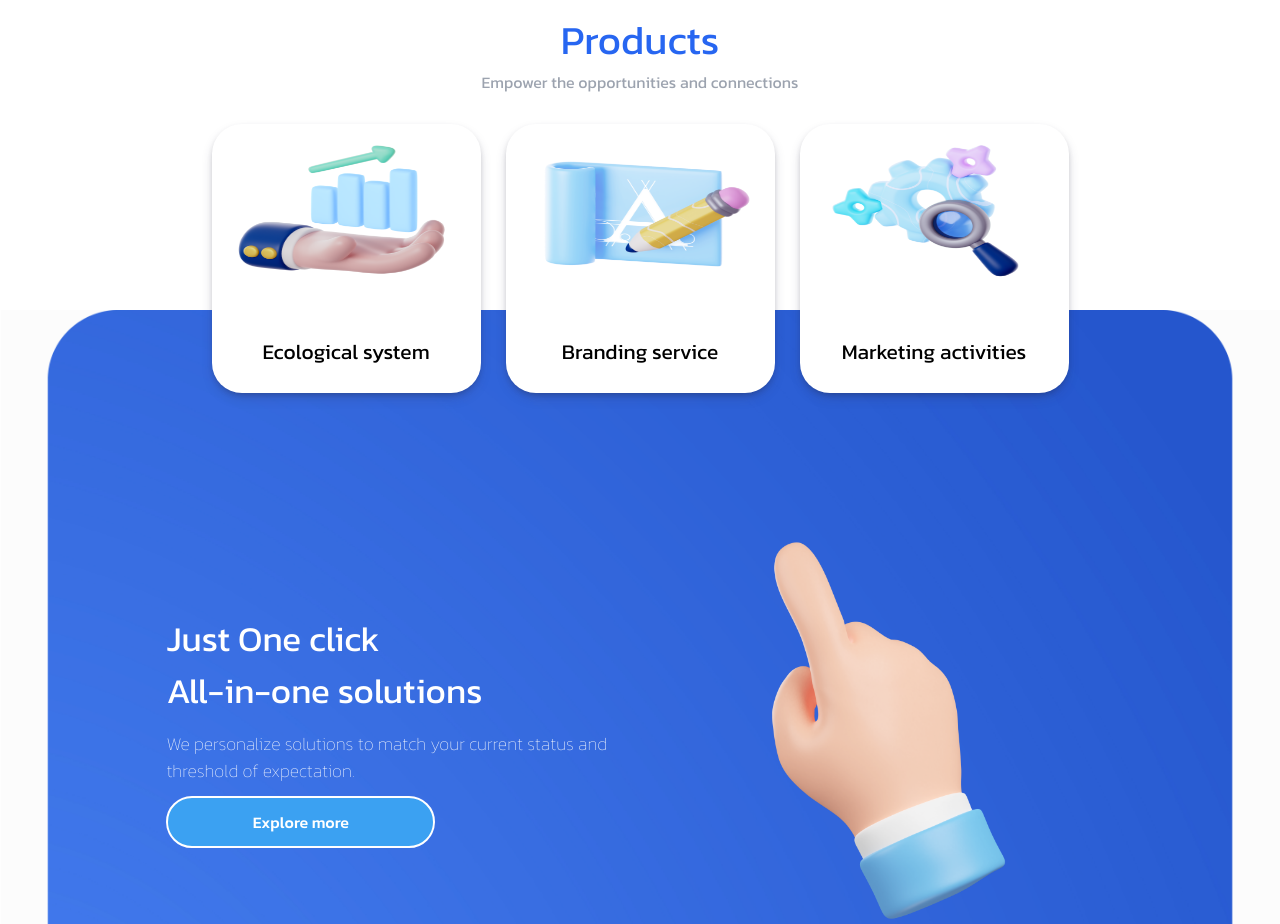
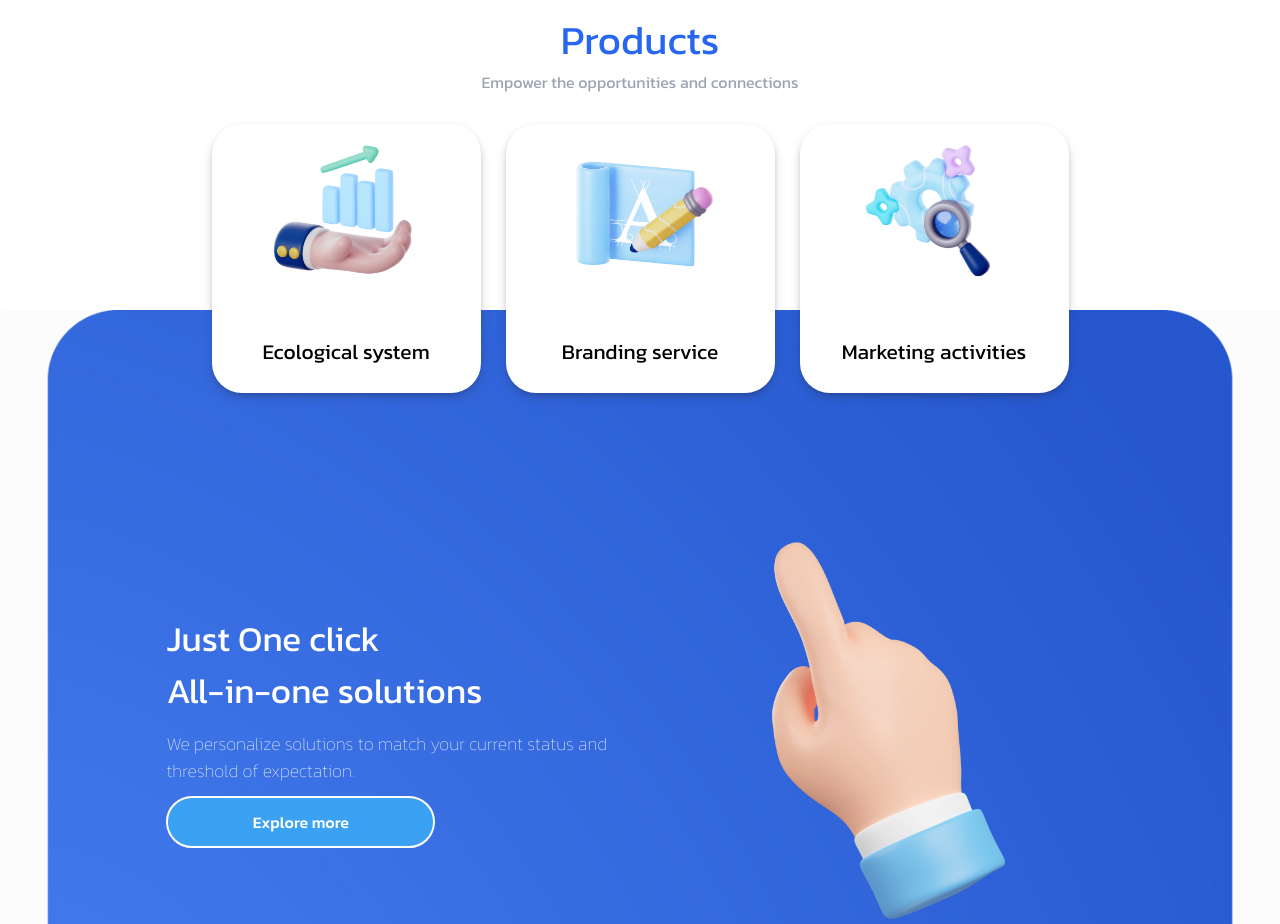
Before and after one commit to NguyenMinhChau/megaboom, a Next.js app: page / in a window 1280 px wide. Shown: the part 1200-2124 px from the top of the page. Built offline with nearby package versions, Linux system fonts and the light colour scheme.

Commit message:
push code

```diff
--- a/src/components/Products/ProductItem.js
+++ b/src/components/Products/ProductItem.js
@@ -48,10 +48,15 @@ export default function ProductItem({ urlImage, title, description }) {
 				spacing="8px"
 				className={`shadow-[rgba(50,50,93,0.25)_0px_6px_12px_-2px,_rgba(0,0,0,0.3)_0px_3px_7px_-3px] overflow-hidden group duration-500 transition-all`}
 			>
-				<Image
+				{/* <Image
 					src={urlImage}
 					className={`w-full h-[180px] group-hover:hidden rounded-[30px]`}
 					objectFit="contain"
+				/> */}
+				<img
+					alt="image"
+					src={urlImage?.src}
+					className={`w-full h-[180px] group-hover:hidden rounded-[30px] object-contain`}
 				/>
 				<div className="p-3 flex flex-col items-center justify-center">
 					<div className={`text-[21px] my-5`}>{title}</div>
```
